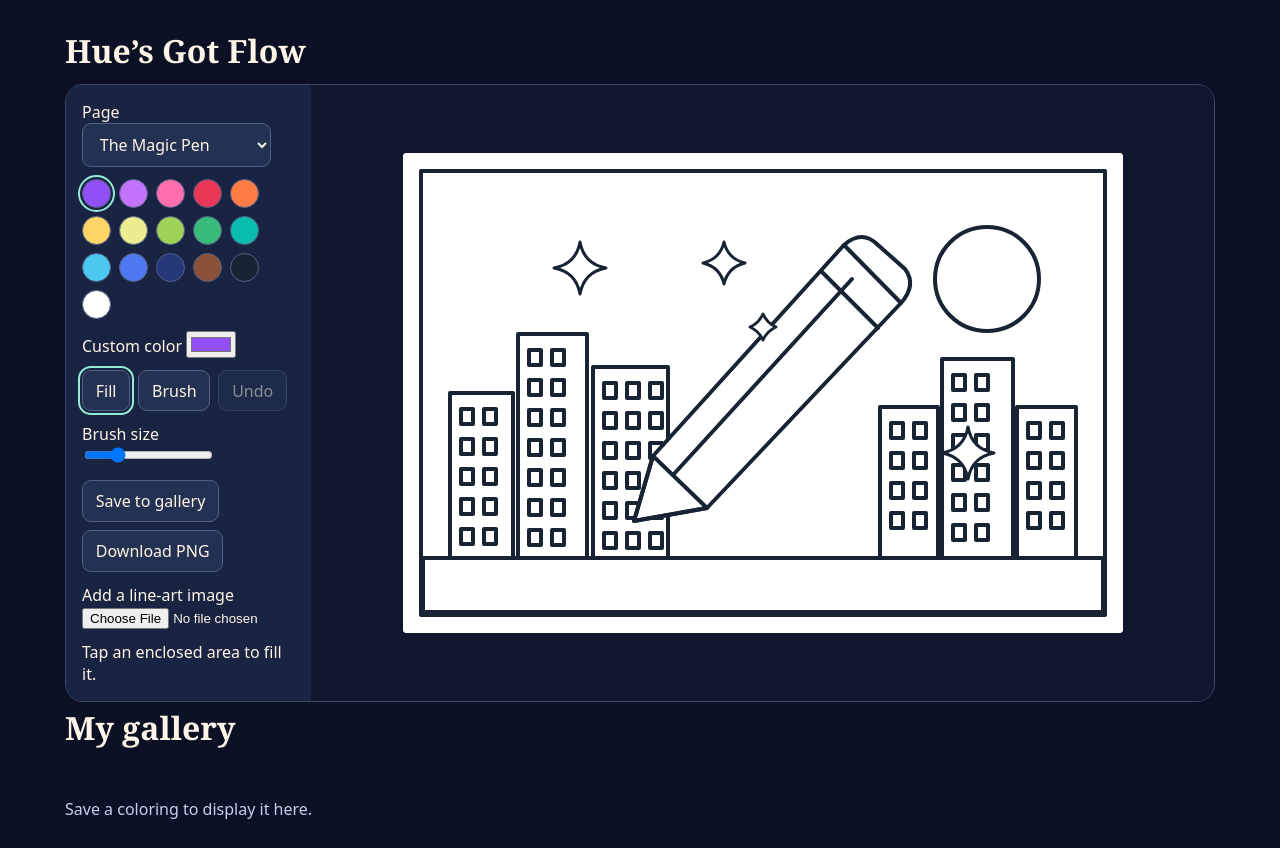
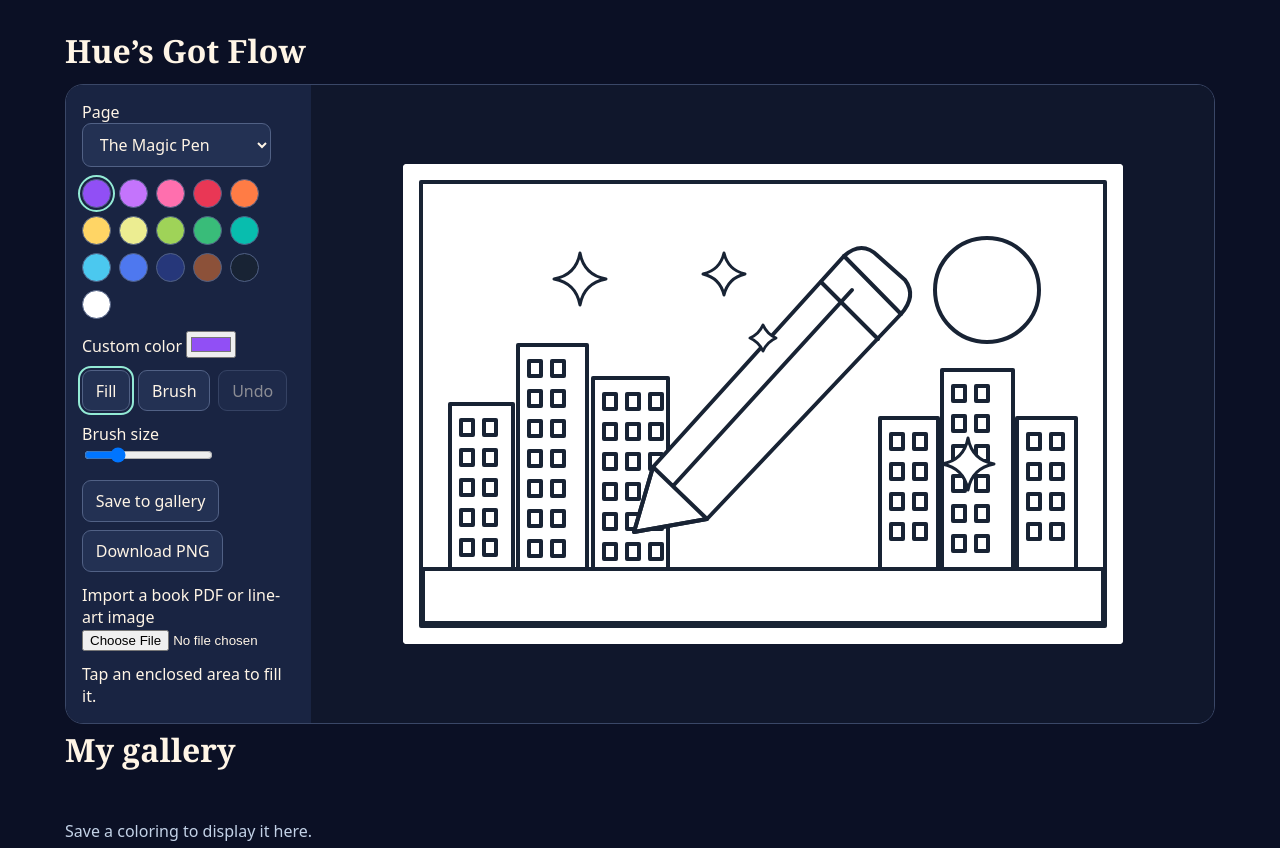
Before and after one commit to Mrimagemakers/Coloring-Odyssey, a plain HTML site: page index.html in a window 1280 px wide. Shown: the part 878-1726 px from the top of the page. Drawn offline with nearby package versions, Linux system fonts and the light colour scheme.

Commit message:
Add local book PDF import to Coloring Odyssey

```diff
--- a/index.html
+++ b/index.html
@@ -13,7 +13,7 @@
 <div class="row"><button id="fill" aria-pressed="true">Fill</button><button id="brush" aria-pressed="false">Brush</button><button id="undo" disabled>Undo</button></div>
 <label>Brush size <input id="size" type="range" min="2" max="45" value="12"></label>
 <div class="row"><button id="save">Save to gallery</button><button id="download">Download PNG</button></div>
-<label>Add a line-art image <input id="import" type="file" accept="image/png,image/jpeg,image/webp" style="max-width:100%"></label>
-<div id="status" role="status" aria-live="polite"></div></div><div class="paper"><canvas id="paper" width="720" height="480" aria-label="Coloring page"></canvas></div></div></section>
+<label>Import a book PDF or line-art image <input id="import" type="file" accept="application/pdf,.pdf,image/png,image/jpeg,image/webp" style="max-width:100%"></label>
+<div class="row" id="pdf-controls" hidden style="display:none"><button id="pdf-prev" type="button" aria-label="Previous PDF page">←</button><span id="pdf-count"></span><button id="pdf-next" type="button" aria-label="Next PDF page">→</button></div><div id="status" role="status" aria-live="polite"></div></div><div class="paper"><canvas id="paper" width="720" height="480" aria-label="Coloring page"></canvas></div></div></section>
 <section><h2 id="gallery-title">My gallery</h2><div class="gallery" id="gallery"></div></section>
 </main><footer><a href="https://pengamepublishing.com/">PenGame Publishing</a></footer><script type="module" src="./app.js"></script></body></html>
```
